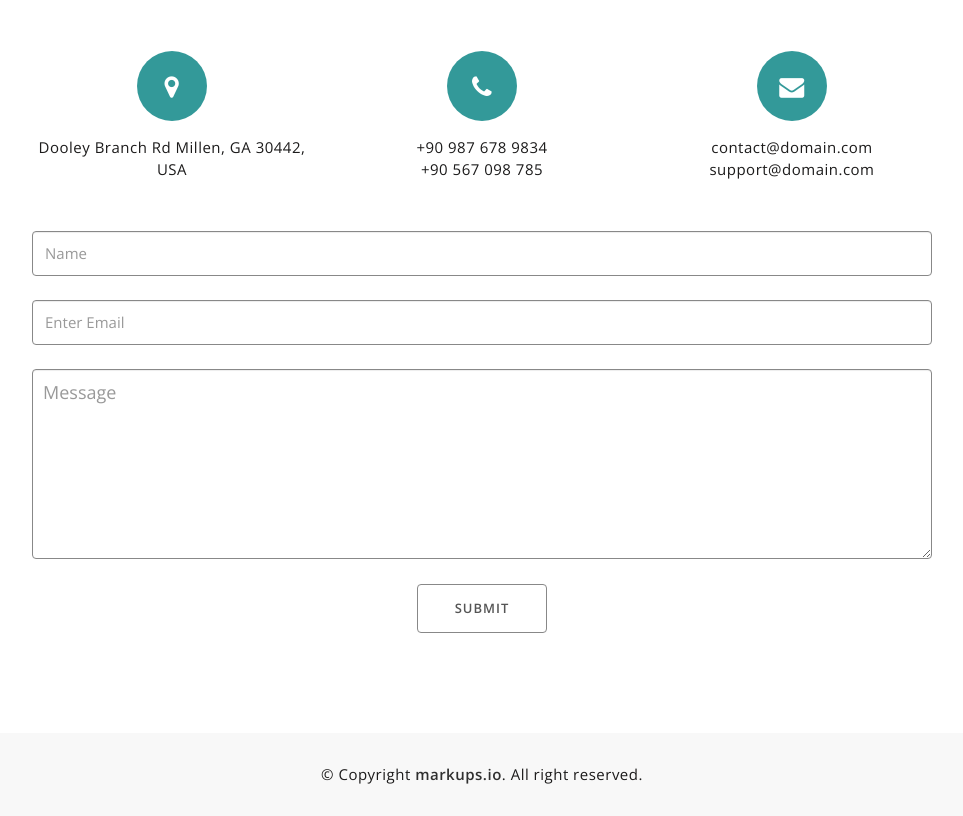
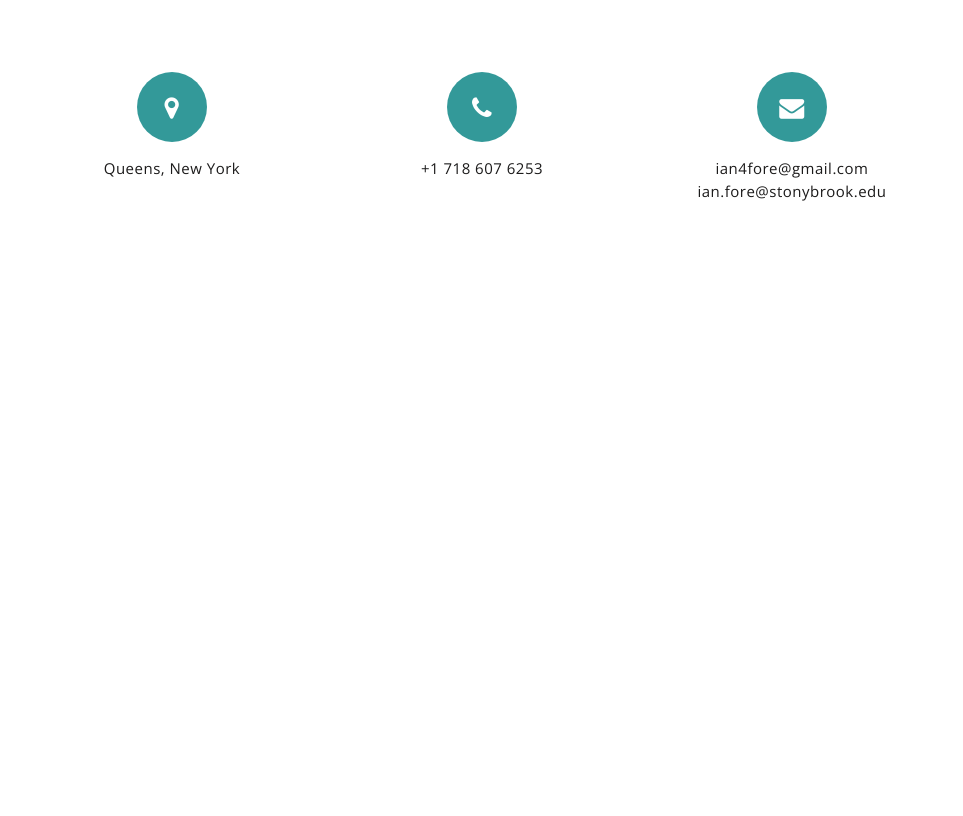
Before and after one commit to Ifore134/Ifore134.github.io, a plain HTML site: page index.html in a window 1280 px wide. Shown: the part 3260-4076 px from the top of the page, without its empty margins (158-1121 px from the left). After the commit the page ends 3602 px from the top, so only its background shows below. Drawn offline with nearby package versions, Linux system fonts and the light colour scheme.

Commit message:
contacts

```diff
--- a/index.html
+++ b/index.html
@@ -312,8 +312,9 @@
 										<p>Fake stack overflow is a fully implemented clone of Stack Overflow. It replicates all main functionality of stack overflow</p>
 										<p> For example it has the ability to ask and answer questions, user authentication, administration, and to sort and search for questions</p>
 										<img src="assets/images/portfolio/fake-so.png" alt="image">
-										<a href="https://github.com/Ifore134/Ifore134.github.io">Check the project out on github</a>
+
 									</div>
+									<a href="https://github.com/Ifore134/Ifore134.github.io">Check the project out on github</a>
 									<div>
 										<h2>Wolfie Market</h2>
 										<p>Wolfie Market is a shopping app for SBU students created during HopperHacks 2023</p>
@@ -522,21 +523,21 @@
 												<div class="col-sm-4">
 													<div class="mu-contact-top-single">
 														<div class="mu-icon"><i class="fa fa-map-marker"></i></div>
-														<p>Dooley Branch Rd Millen, GA 30442, USA</p>
+														<p>Queens, New York</p>
 													</div>
 												</div>
 												<div class="col-sm-4">
 													<div class="mu-contact-top-single">
 														<div class="mu-icon"><i class="fa fa-phone"></i></div>
-														<p>+90 987 678 9834</p>
-														<p>+90 567 098 785</p>
+														<p>+1 718 607 6253</p>
+
 													</div>
 												</div>
 												<div class="col-sm-4">
 													<div class="mu-contact-top-single">
 														<div class="mu-icon"><i class="fa fa-envelope"></i></div>
-														<p>contact@domain.com</p>
-														<p>support@domain.com</p>
+														<p>ian4fore@gmail.com</p>
+														<p>ian.fore@stonybrook.edu</p>
 													</div>
 												</div>
 
@@ -544,7 +545,7 @@
 										</div>
 									</div>
 
-									<div class="col-md-12">
+									<!-- <div class="col-md-12">
 										<div class="mu-contact-bottom">
 										<div id="form-messages"></div>
 											<form id="ajax-contact" method="post" action="mailer.php" class="mu-contact-form">
@@ -560,7 +561,7 @@
 												<button type="submit" class="mu-send-msg-btn"><span>SUBMIT</span></button>
 								            </form>
 										</div>
-									</div>
+									</div>	 -->
 
 								</div>
 							</div>
@@ -580,11 +581,11 @@
 
 	<!-- Start footer -->
 	<footer id="mu-footer" role="contentinfo">
-			<div class="container">
+			<!-- <div class="container">
 				<div class="mu-footer-area">
 					<p class="mu-copy-right">&copy; Copyright <a rel="nofollow" href="http://markups.io">markups.io</a>. All right reserved.</p>
 				</div>
-			</div>
+			</div> -->
 
 	</footer>
 	<!-- End footer -->
--- a/style.css
+++ b/style.css
@@ -712,6 +712,7 @@ button:focus {
 	        transform: scale(1);
 	-webkit-transition: all 0.5s;
 	transition: all 0.5s;
+
 }
 
 .filtr-item:hover .mu-item-thumbonail img {
```
